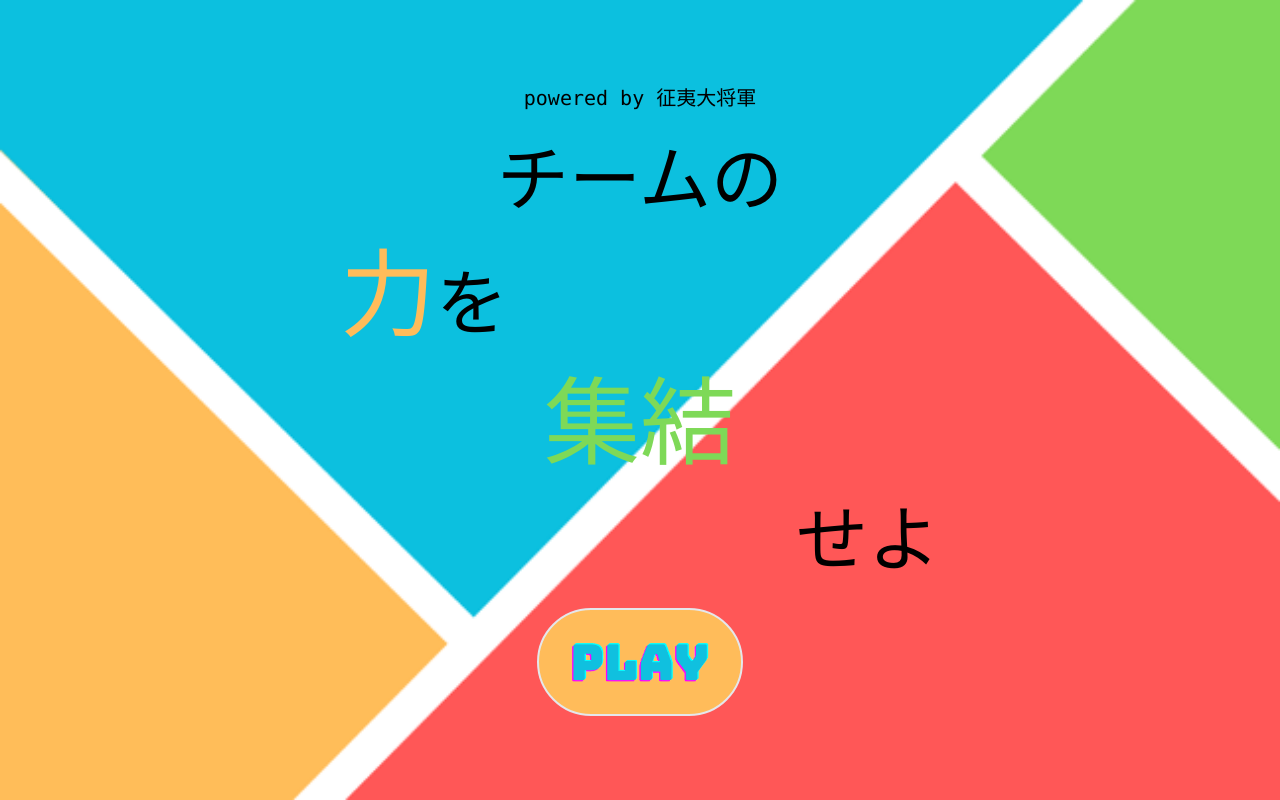
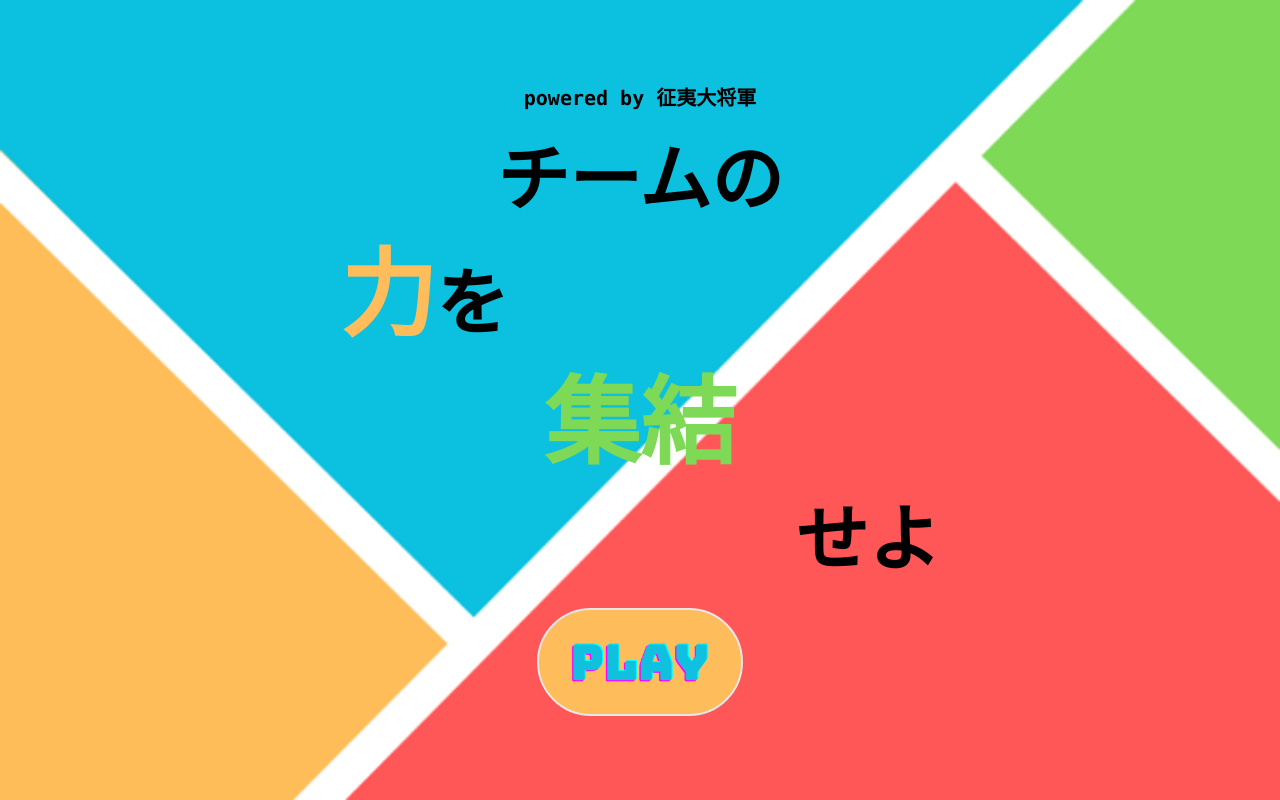
Before and after one commit to tomizawakenshin/hackathon_team4, a Next.js app: page / in a window 1280 px wide. Built offline with nearby package versions, Linux system fonts and the light colour scheme; no server answers.

Commit message:
💄 UIの補正

```diff
--- a/src/components/signInPanels.tsx
+++ b/src/components/signInPanels.tsx
@@ -19,7 +19,7 @@ const SignInPanels = () => {
           backgroundImage: `url(${bgtopPagePC.src})`,
         }}
       />
-      <div className="relative text-center max-w-screen-sm mx-auto h-full flex flex-col justify-center items-center">
+      <div className="relative font-bold text-center max-w-screen-sm mx-auto h-full flex flex-col justify-center items-center">
         <h1 className="font-mono text-xl mb-8">powered by 征夷大将軍</h1>
         <p className="font-mono text-7xl mb-8">チームの</p>
         <p className="font-mono text-7xl mb-8 self-start pl-5">
```
